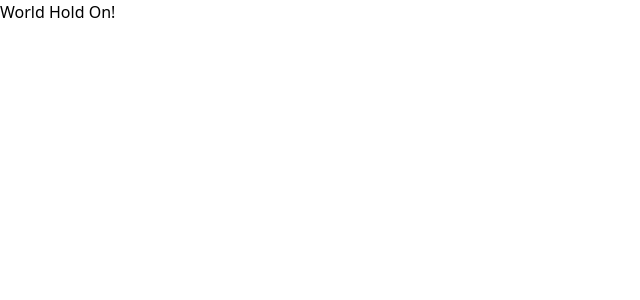
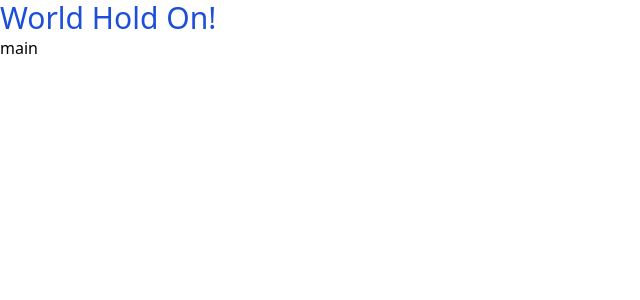
Before and after one commit to BK-222/Test2, a Vue app: page /about in a window 1280 px wide. Shown: the top 300 px of the page, without its empty margins (0-640 px from the left). Built offline with nearby package versions, Linux system fonts and the light colour scheme.

Commit message:
Router links.

```diff
--- a/src/pages/about/index.vue
+++ b/src/pages/about/index.vue
@@ -1,3 +1,4 @@
 <template>
-  World Hold On!
+  <p class="text-3xl text-blue-700">World Hold On!</p>
+  <router-link to='/'>main</router-link>
 </template>
--- a/src/pages/main/index.vue
+++ b/src/pages/main/index.vue
@@ -1,3 +1,4 @@
 <template>
   <p class="text-3xl text-red-700">Hello World</p>
+  <router-link to='/about'>about</router-link>
 </template>
```
